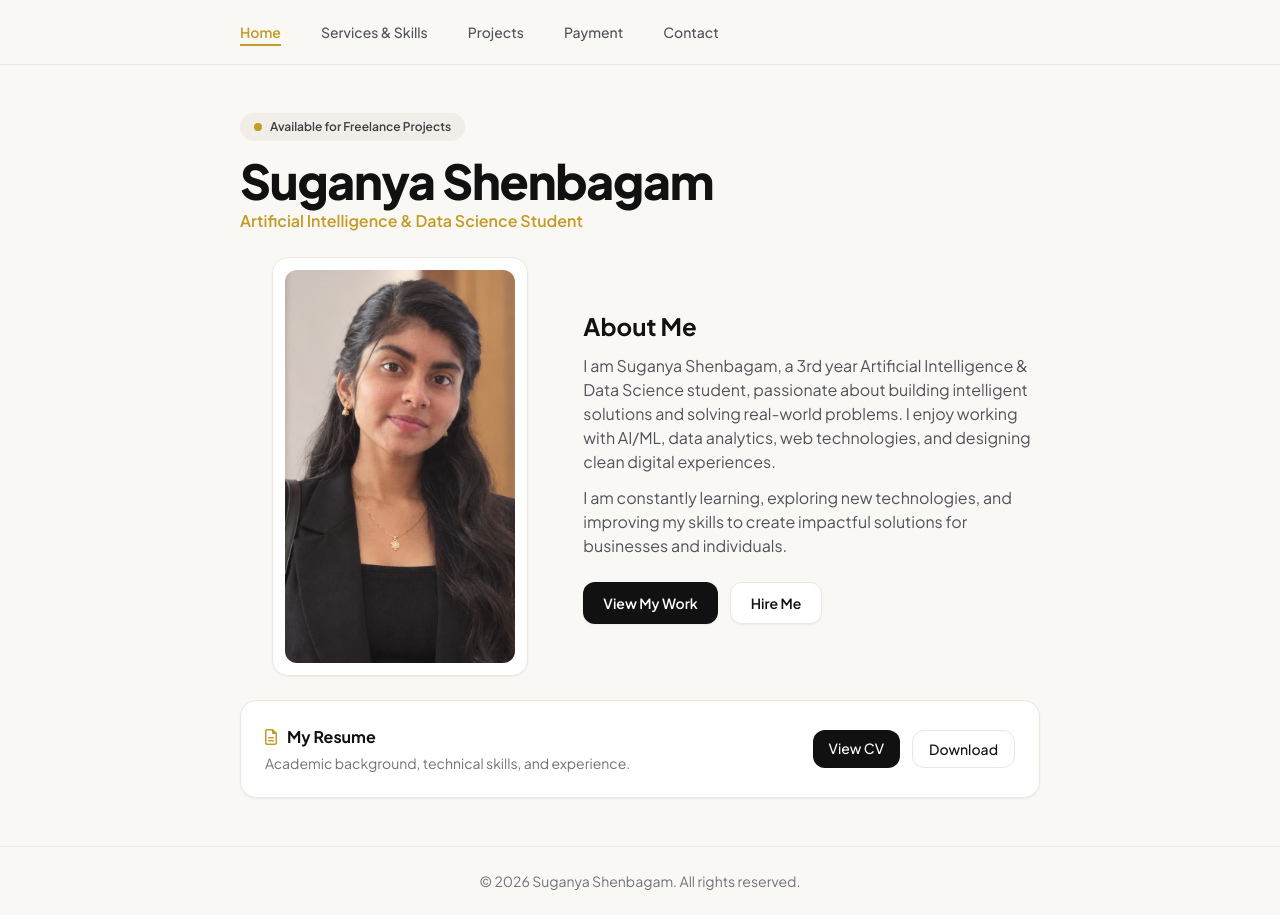
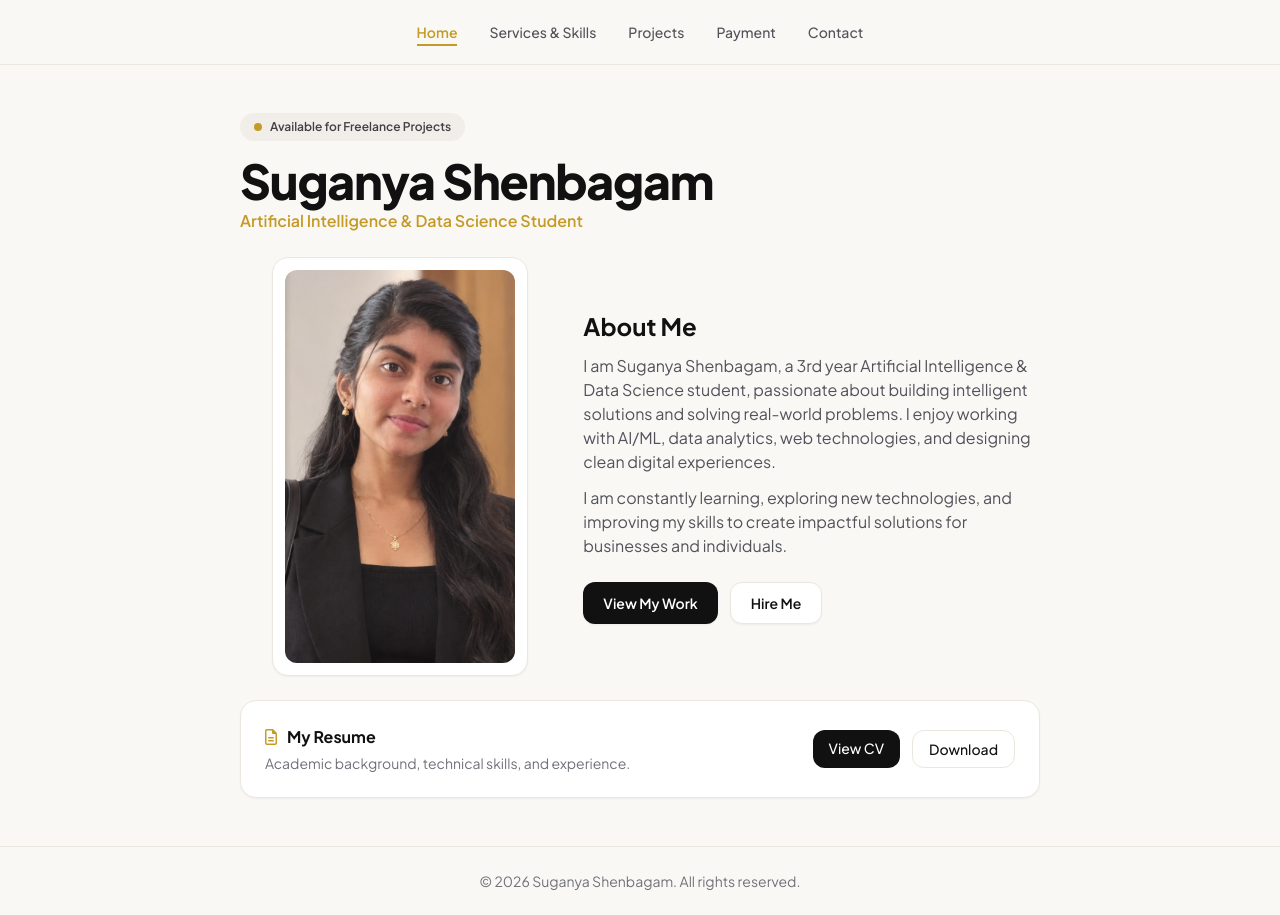
Before and after one commit to suganyas2382006-sketch/web, a plain HTML site: page index.html in a window 1280 px wide. Drawn offline with nearby package versions, Linux system fonts and the light colour scheme.

Commit message:
Update index.html

```diff
--- a/index.html
+++ b/index.html
@@ -65,18 +65,37 @@
 </head>
 <body class="antialiased min-h-screen flex flex-col selection:bg-editorial-gold selection:text-white overflow-x-hidden">
 
-    <!-- Top Minimalist Text Navigation (No Header Logo, Clean Horizontal Links) -->
-    <nav class="bg-[#FAF8F5]/90 backdrop-blur-md border-b border-editorial-border sticky top-0 z-50">
+    <!-- Clean Minimalist Header & Navigation Bar (No Top Logo, Perfectly Aligned) -->
+    <nav class="bg-[#FAF8F5]/95 backdrop-blur-md border-b border-editorial-border sticky top-0 z-50">
         <div class="max-w-4xl mx-auto px-6 lg:px-12">
-            <div class="flex items-center justify-center md:justify-start h-16">
-                <div class="flex items-center space-x-6 sm:space-x-10 text-sm font-medium text-zinc-600 overflow-x-auto py-2">
-                    <button onclick="navigateTo('home')" class="nav-link active-nav hover:text-editorial-dark whitespace-nowrap" data-target="home">Home</button>
-                    <button onclick="navigateTo('services')" class="nav-link hover:text-editorial-dark whitespace-nowrap" data-target="services">Services & Skills</button>
-                    <button onclick="navigateTo('projects')" class="nav-link hover:text-editorial-dark whitespace-nowrap" data-target="projects">Projects</button>
-                    <button onclick="navigateTo('payment')" class="nav-link hover:text-editorial-dark whitespace-nowrap" data-target="payment">Payment</button>
-                    <button onclick="navigateTo('contact')" class="nav-link hover:text-editorial-dark whitespace-nowrap" data-target="contact">Contact</button>
+            <div class="flex items-center justify-between h-16">
+                <!-- Mobile Label -->
+                <span class="text-xs font-bold uppercase tracking-widest text-editorial-gold md:hidden">Menu</span>
+
+                <!-- Desktop Nav Links -->
+                <div class="hidden md:flex items-center space-x-8 text-sm font-medium text-zinc-600 mx-auto">
+                    <button onclick="navigateTo('home')" class="nav-link active-nav hover:text-editorial-dark" data-target="home">Home</button>
+                    <button onclick="navigateTo('services')" class="nav-link hover:text-editorial-dark" data-target="services">Services & Skills</button>
+                    <button onclick="navigateTo('projects')" class="nav-link hover:text-editorial-dark" data-target="projects">Projects</button>
+                    <button onclick="navigateTo('payment')" class="nav-link hover:text-editorial-dark" data-target="payment">Payment</button>
+                    <button onclick="navigateTo('contact')" class="nav-link hover:text-editorial-dark" data-target="contact">Contact</button>
+                </div>
+
+                <!-- Mobile Menu Button -->
+                <div class="md:hidden flex items-center">
+                    <button id="mobile-menu-btn" class="text-editorial-dark p-2 focus:outline-none bg-editorial-card border border-editorial-border rounded-xl shadow-sm">
+                        <i class="fas fa-bars text-sm"></i>
+                    </button>
                 </div>
             </div>
+        </div>
+        <!-- Mobile Dropdown Menu -->
+        <div id="mobile-menu" class="hidden md:hidden bg-editorial-card border-b border-editorial-border shadow-lg px-6 py-4 grid grid-cols-2 gap-2 text-sm z-50">
+            <button onclick="navigateTo('home')" class="py-2.5 px-3 rounded-xl font-medium bg-[#FAF8F5] text-zinc-700 border border-editorial-border text-center">Home</button>
+            <button onclick="navigateTo('services')" class="py-2.5 px-3 rounded-xl font-medium bg-[#FAF8F5] text-zinc-700 border border-editorial-border text-center">Services & Skills</button>
+            <button onclick="navigateTo('projects')" class="py-2.5 px-3 rounded-xl font-medium bg-[#FAF8F5] text-zinc-700 border border-editorial-border text-center">Projects</button>
+            <button onclick="navigateTo('payment')" class="py-2.5 px-3 rounded-xl font-medium bg-[#FAF8F5] text-zinc-700 border border-editorial-border text-center">Payment</button>
+            <button onclick="navigateTo('contact')" class="col-span-2 py-2.5 px-3 rounded-xl font-medium bg-editorial-dark text-white text-center">Contact</button>
         </div>
     </nav>
 
@@ -151,11 +170,11 @@
             </div>
         </section>
 
-        <!-- 2. SERVICES & SKILLS PAGE -->
+        <!-- 2. SERVICES & SKILLS PAGE (Fixed duplicate data bugs and structured layout) -->
         <section id="services" class="page-view flex-grow py-12 lg:py-20">
             <div class="max-w-4xl mx-auto px-6 lg:px-12 w-full space-y-16">
 
-                <!-- Technical Capabilities: Executive Minimalist Matrix -->
+                <!-- Technical Capabilities: Clean Tag Rows -->
                 <div>
                     <div class="mb-6">
                         <h2 class="text-2xl md:text-3xl font-bold text-editorial-dark mb-1">Technical Capabilities</h2>
@@ -163,7 +182,7 @@
                     </div>
 
                     <div class="bg-editorial-card border border-editorial-border rounded-3xl p-6 md:p-8 shadow-sm space-y-8">
-                        <!-- Capability Row 1 -->
+                        <!-- Row 1 -->
                         <div class="grid grid-cols-1 md:grid-cols-12 gap-4 pb-6 border-b border-editorial-border items-center">
                             <div class="md:col-span-4 flex items-center space-x-3">
                                 <span class="w-9 h-9 rounded-xl bg-amber-50 text-editorial-gold flex items-center justify-center font-bold text-sm"><i class="fas fa-brain"></i></span>
@@ -179,7 +198,7 @@
                             </div>
                         </div>
 
-                        <!-- Capability Row 2 -->
+                        <!-- Row 2 -->
                         <div class="grid grid-cols-1 md:grid-cols-12 gap-4 pb-6 border-b border-editorial-border items-center">
                             <div class="md:col-span-4 flex items-center space-x-3">
                                 <span class="w-9 h-9 rounded-xl bg-zinc-100 text-zinc-800 flex items-center justify-center font-bold text-sm"><i class="fas fa-terminal"></i></span>
@@ -194,7 +213,7 @@
                             </div>
                         </div>
 
-                        <!-- Capability Row 3 -->
+                        <!-- Row 3 -->
                         <div class="grid grid-cols-1 md:grid-cols-12 gap-4 pb-6 border-b border-editorial-border items-center">
                             <div class="md:col-span-4 flex items-center space-x-3">
                                 <span class="w-9 h-9 rounded-xl bg-blue-50 text-blue-600 flex items-center justify-center font-bold text-sm"><i class="fas fa-globe"></i></span>
@@ -209,7 +228,7 @@
                             </div>
                         </div>
 
-                        <!-- Capability Row 4 -->
+                        <!-- Row 4 -->
                         <div class="grid grid-cols-1 md:grid-cols-12 gap-4 items-center">
                             <div class="md:col-span-4 flex items-center space-x-3">
                                 <span class="w-9 h-9 rounded-xl bg-emerald-50 text-emerald-600 flex items-center justify-center font-bold text-sm"><i class="fas fa-database"></i></span>
@@ -226,7 +245,7 @@
                     </div>
                 </div>
 
-                <!-- Professional Services -->
+                <!-- Professional Services (Unique 3 distinct professional cards) -->
                 <div>
                     <div class="mb-6">
                         <h2 class="text-2xl md:text-3xl font-bold text-editorial-dark mb-1">Services</h2>
@@ -245,8 +264,8 @@
                         <div class="bg-editorial-card p-6 rounded-2xl border border-editorial-border hover:border-editorial-gold transition shadow-sm flex flex-col justify-between">
                             <div>
                                 <div class="text-editorial-gold text-2xl mb-4"><i class="fas fa-code"></i></div>
-                                <h3 class="text-base font-bold mb-2 text-editorial-dark">Full-Stack / Web Apps / Designing / Frontend / Backend</h3>
-                                <p class="text-zinc-600 text-xs leading-relaxed">Build complete web applications with tailored UI/UX designing, responsive frontend development, and robust backend server and database architecture.</p>
+                                <h3 class="text-base font-bold mb-2 text-editorial-dark">Full-Stack / Web Apps / UI-UX Designing</h3>
+                                <p class="text-zinc-600 text-xs leading-relaxed">Build complete web applications with tailored UI/UX designing, responsive frontend development, and robust backend server architecture.</p>
                             </div>
                         </div>
 
@@ -531,18 +550,23 @@
             });
 
             document.querySelectorAll('.nav-link').forEach(link => {
-                link.classList.remove('active-nav', 'text-editorial-gold', 'font-semibold');
+                link.classList.remove('active-nav');
             });
 
             const targetPage = document.getElementById(pageId);
             if(targetPage) targetPage.classList.add('active');
 
             document.querySelectorAll(`.nav-link[data-target="${pageId}"]`).forEach(link => {
-                link.classList.add('active-nav', 'text-editorial-gold', 'font-semibold');
+                link.classList.add('active-nav');
             });
 
+            document.getElementById('mobile-menu').classList.add('hidden');
             window.scrollTo({ top: 0, behavior: 'smooth' });
         }
+
+        document.getElementById('mobile-menu-btn').addEventListener('click', () => {
+            document.getElementById('mobile-menu').classList.toggle('hidden');
+        });
 
         document.getElementById('hireForm').addEventListener('submit', async (e) => {
             e.preventDefault();
```
